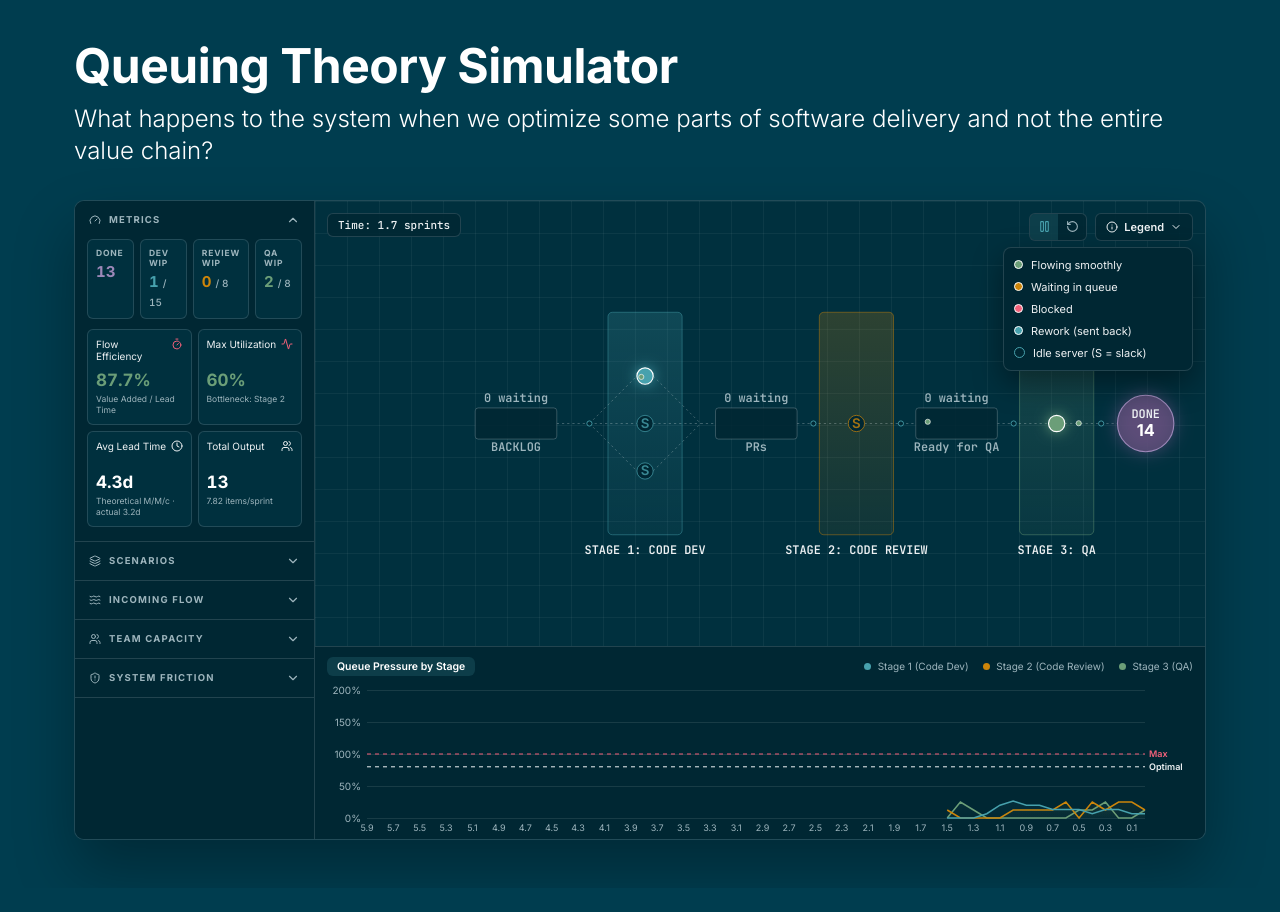
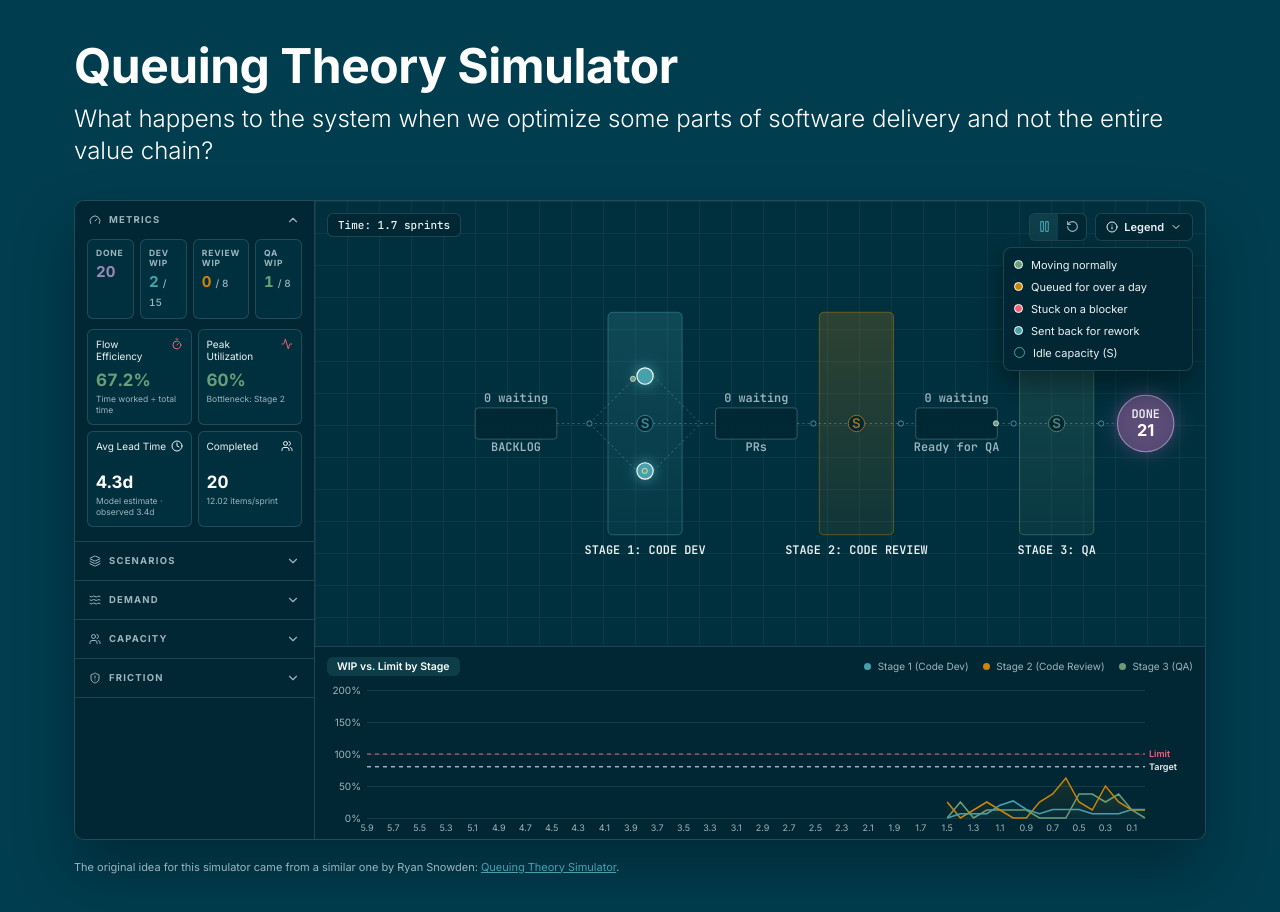
Before and after one commit to wesreisz/queuing-simulator, a React (Vite) app: page / in a window 1280 px wide. Both pictures are taken after a click on the button "Legend". Shown: the top 912 px of the page. Before the commit the page ends 888 px from the top, so only its background shows below. Built offline with nearby package versions, Linux system fonts and the light colour scheme.

Commit message:
Replace wording and helper that mirrored the original simulator
Rewrite the exponential sampler as randomDuration(meanDays) and reword
the legend, chart labels, metric captions, sidebar sections and the QA
Bottleneck summary in our own phrasing. Update the README to match.

```diff
--- a/src/App.css
+++ b/src/App.css
@@ -395,3 +395,13 @@
   flex: 1;
   min-height: 0;
 }
+
+.credit {
+  margin-top: 20px;
+  font-size: 11px;
+  color: var(--muted);
+}
+
+.credit a {
+  color: var(--sapphire-blue);
+}
--- a/src/App.tsx
+++ b/src/App.tsx
@@ -10,10 +10,10 @@ import { STAGE_COLORS } from './theme';
 import './App.css';
 
 const LEGEND = [
-  { color: STATE_COLORS.flowing, text: 'Flowing smoothly' },
-  { color: STATE_COLORS.waiting, text: 'Waiting in queue' },
-  { color: STATE_COLORS.blocked, text: 'Blocked' },
-  { color: STATE_COLORS.rework, text: 'Rework (sent back)' },
+  { color: STATE_COLORS.flowing, text: 'Moving normally' },
+  { color: STATE_COLORS.waiting, text: 'Queued for over a day' },
+  { color: STATE_COLORS.blocked, text: 'Stuck on a blocker' },
+  { color: STATE_COLORS.rework, text: 'Sent back for rework' },
 ];
 
 export default function App() {
@@ -88,7 +88,7 @@ export default function App() {
                     ))}
                     <div className="legend-item">
                       <span className="legend-ring" />
-                      Idle server (S = slack)
+                      Idle capacity (S)
                     </div>
                   </div>
                 )}
@@ -98,7 +98,7 @@ export default function App() {
 
           <div className="chart-wrap">
             <div className="chart-header">
-              <span className="chart-title">Queue Pressure by Stage</span>
+              <span className="chart-title">WIP vs. Limit by Stage</span>
               <span className="chart-keys">
                 <span>
                   <i style={{ background: STAGE_COLORS.dev }} /> Stage 1 (Code Dev)
@@ -115,6 +115,14 @@ export default function App() {
           </div>
         </main>
       </div>
+
+      <footer className="credit">
+        The original idea for this simulator came from a similar one by Ryan Snowden:{' '}
+        <a href="https://www.ryansnowden.com/labs/query-theory-simulator/" target="_blank" rel="noopener noreferrer">
+          Queuing Theory Simulator
+        </a>
+        .
+      </footer>
     </div>
   );
 }
--- a/src/components/PressureChart.tsx
+++ b/src/components/PressureChart.tsx
@@ -49,8 +49,8 @@ function drawChart(canvas: HTMLCanvasElement | null, w: number, h: number, data:
     ctx.font = '600 9px Inter, system-ui, sans-serif';
     ctx.fillText(text, PAD.left + plotW + 4, y);
   };
-  refLine(100, BRAND.flamingoPink, 'Max');
-  refLine(OPTIMAL_PCT, BRAND.mistGrey, 'Optimal');
+  refLine(100, BRAND.flamingoPink, 'Limit');
+  refLine(OPTIMAL_PCT, BRAND.mistGrey, 'Target');
 
   // Newest sample is pinned to the right edge.
   const offset = HISTORY_LENGTH - data.length;
@@ -88,7 +88,7 @@ function drawChart(canvas: HTMLCanvasElement | null, w: number, h: number, data:
     ctx.fillText(ago.toFixed(1), xOf(i), PAD.top + plotH + 10);
   }
   ctx.font = '10px Inter, system-ui, sans-serif';
-  ctx.fillText('Time ago (sprints)', PAD.left + plotW / 2, h - 8);
+  ctx.fillText('Sprints ago', PAD.left + plotW / 2, h - 8);
 }
 
 export function PressureChart({ history }: Props) {
--- a/src/components/Sidebar.tsx
+++ b/src/components/Sidebar.tsx
@@ -138,11 +138,11 @@ export function Sidebar({
             label="Flow Efficiency"
             icon={<Timer size={12} className="tone-red" />}
             value={`${metrics.flowEfficiency.toFixed(1)}%`}
-            sub="Value Added / Lead Time"
+            sub="Time worked ÷ total time"
             tone={flowTone}
           />
           <Card
-            label="Max Utilization"
+            label="Peak Utilization"
             icon={<Activity size={12} className="tone-red" />}
             value={metrics.maxUtilisation >= 100 ? '> 100%' : `${metrics.maxUtilisation.toFixed(0)}%`}
             sub={`Bottleneck: Stage ${metrics.bottleneck}`}
@@ -152,10 +152,10 @@ export function Sidebar({
             label="Avg Lead Time"
             icon={<Clock size={12} />}
             value={Number.isFinite(leadDays) ? `${leadDays.toFixed(1)}d` : '∞'}
-            sub={`Theoretical M/M/c · actual ${metrics.actualLead.toFixed(1)}d`}
+            sub={`Model estimate · observed ${metrics.actualLead.toFixed(1)}d`}
           />
           <Card
-            label="Total Output"
+            label="Completed"
             icon={<Users size={12} />}
             value={metrics.done}
             sub={`${metrics.throughputPerSprint.toFixed(2)} items/sprint`}
@@ -178,7 +178,7 @@ export function Sidebar({
         </div>
       </Section>
 
-      <Section title="Incoming Flow" icon={<Waves size={12} />}>
+      <Section title="Demand" icon={<Waves size={12} />}>
         <Slider
           label="Arrival rate (λ)"
           value={params.arrivalRate}
@@ -199,7 +199,7 @@ export function Sidebar({
         />
       </Section>
 
-      <Section title="Team Capacity" icon={<Users size={12} />}>
+      <Section title="Capacity" icon={<Users size={12} />}>
         <Slider
           label="Code dev capacity (servers)"
           value={params.devServers}
@@ -263,7 +263,7 @@ export function Sidebar({
         <Slider label="QA WIP limit" value={params.qaWipLimit} min={1} max={40} step={1} onChange={(v) => onChange({ qaWipLimit: v })} />
       </Section>
 
-      <Section title="System Friction" icon={<ShieldAlert size={12} />}>
+      <Section title="Friction" icon={<ShieldAlert size={12} />}>
         <Slider
           label="Blocking % (code dev)"
           value={params.blockingPct}
--- a/src/sim/engine.ts
+++ b/src/sim/engine.ts
@@ -94,14 +94,17 @@ export interface Metrics {
   history: PressureSample[];
 }
 
-export const getExponential = (rate: number) => -Math.log(1 - Math.random()) / rate;
+/** Random duration (in days) from an exponential distribution with the given mean. */
+export function randomDuration(meanDays: number): number {
+  return -meanDays * Math.log1p(-Math.random());
+}
 
 const newServer = (): Server => ({ item: null, remaining: 0, blockedRemaining: 0 });
 
 export function createSim(params: Params): SimData {
   return {
     time: 0,
-    nextArrival: params.arrivalRate > 0 ? getExponential(params.arrivalRate) : Infinity,
+    nextArrival: params.arrivalRate > 0 ? randomDuration(1 / params.arrivalRate) : Infinity,
     nextId: 1,
     queue1: [],
     queueReview: [],
@@ -157,11 +160,11 @@ function substep(data: SimData, params: Params, dt: number) {
   data.time += dt;
 
   if (params.arrivalRate > 0) {
-    if (!Number.isFinite(data.nextArrival)) data.nextArrival = getExponential(params.arrivalRate);
+    if (!Number.isFinite(data.nextArrival)) data.nextArrival = randomDuration(1 / params.arrivalRate);
     data.nextArrival -= dt;
     while (data.nextArrival <= 0) {
       spawn(data);
-      data.nextArrival += getExponential(params.arrivalRate);
+      data.nextArrival += randomDuration(1 / params.arrivalRate);
     }
   } else {
     data.nextArrival = Infinity;
@@ -181,7 +184,7 @@ function substep(data: SimData, params: Params, dt: number) {
         if (s.remaining <= 0) {
           if (Math.random() < params.blockingPct) {
             s.item.blocked = true;
-            s.blockedRemaining = getExponential(1 / BLOCK_MEAN_DAYS);
+            s.blockedRemaining = randomDuration(BLOCK_MEAN_DAYS);
           } else {
             enqueue(s.item, data.queueReview, 'queueReview', data.time);
             s.item = null;
@@ -193,7 +196,7 @@ function substep(data: SimData, params: Params, dt: number) {
       const item = data.queue1.shift()!;
       item.stage = 'dev';
       s.item = item;
-      s.remaining = getExponential(params.devRate);
+      s.remaining = randomDuration(1 / params.devRate);
     }
   }
 
@@ -216,7 +219,7 @@ function substep(data: SimData, params: Params, dt: number) {
       const item = data.queueReview.shift()!;
       item.stage = 'review';
       s.item = item;
-      s.remaining = getExponential(params.reviewRate);
+      s.remaining = randomDuration(1 / params.reviewRate);
     }
   }
 
@@ -245,7 +248,7 @@ function substep(data: SimData, params: Params, dt: number) {
       item.stage = 'qa';
       item.rework = false;
       s.item = item;
-      s.remaining = getExponential(params.qaRate);
+      s.remaining = randomDuration(1 / params.qaRate);
     }
   }
 
--- a/src/sim/scenarios.ts
+++ b/src/sim/scenarios.ts
@@ -42,7 +42,7 @@ export const SCENARIOS: Scenario[] = [
   {
     id: 'bottleneck',
     name: 'The QA Bottleneck',
-    summary: 'High Dev capacity vs. low QA capacity. The QA queue grows without bound.',
+    summary: 'Plenty of developers and reviewers, but too few testers. Work piles up in Ready for QA.',
     params: { ...NO_FRICTION, arrivalRate: 2.5, devServers: 3, reviewServers: 2, qaServers: 1, devRate: 1.2, reviewRate: 2.0, qaRate: 1.5 },
   },
   {
```
Also changed, not shown: 1 other file (tests, documents, lock files or other folders).
